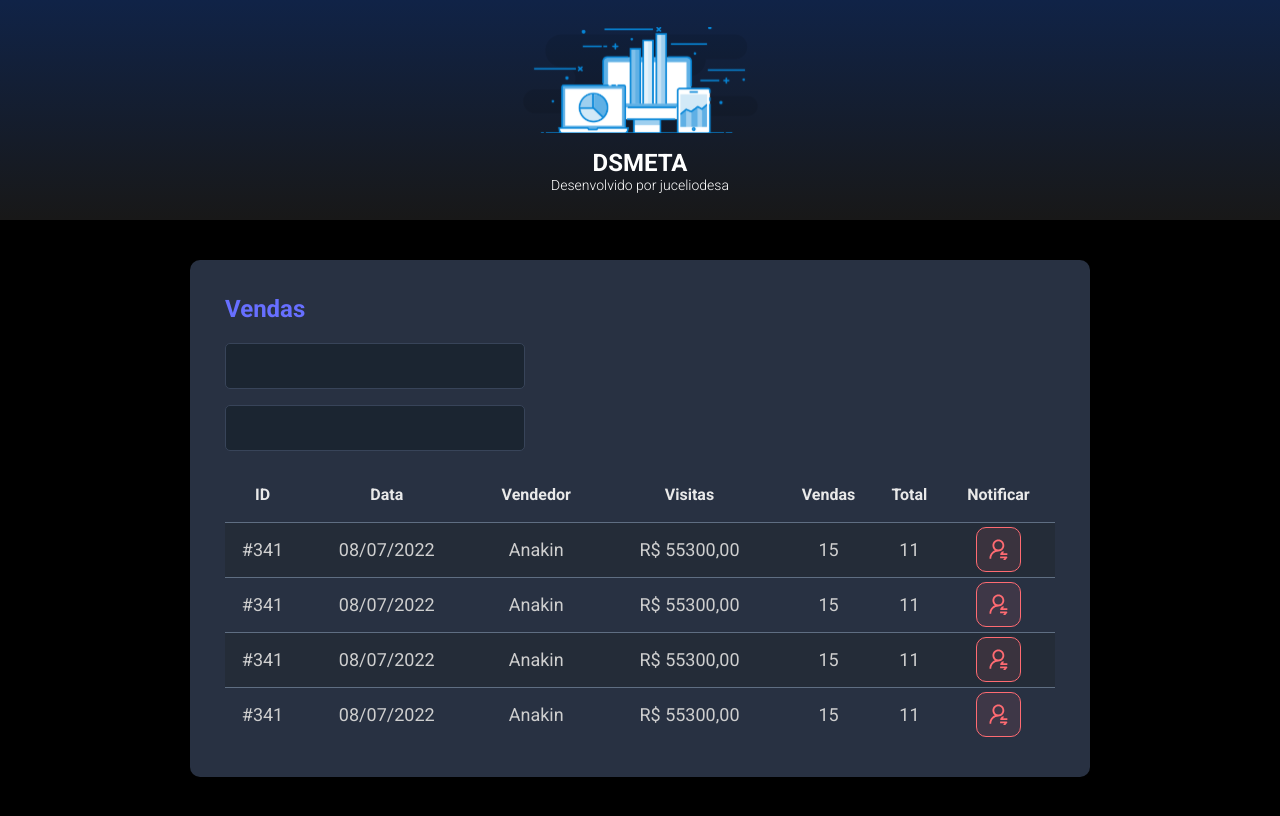
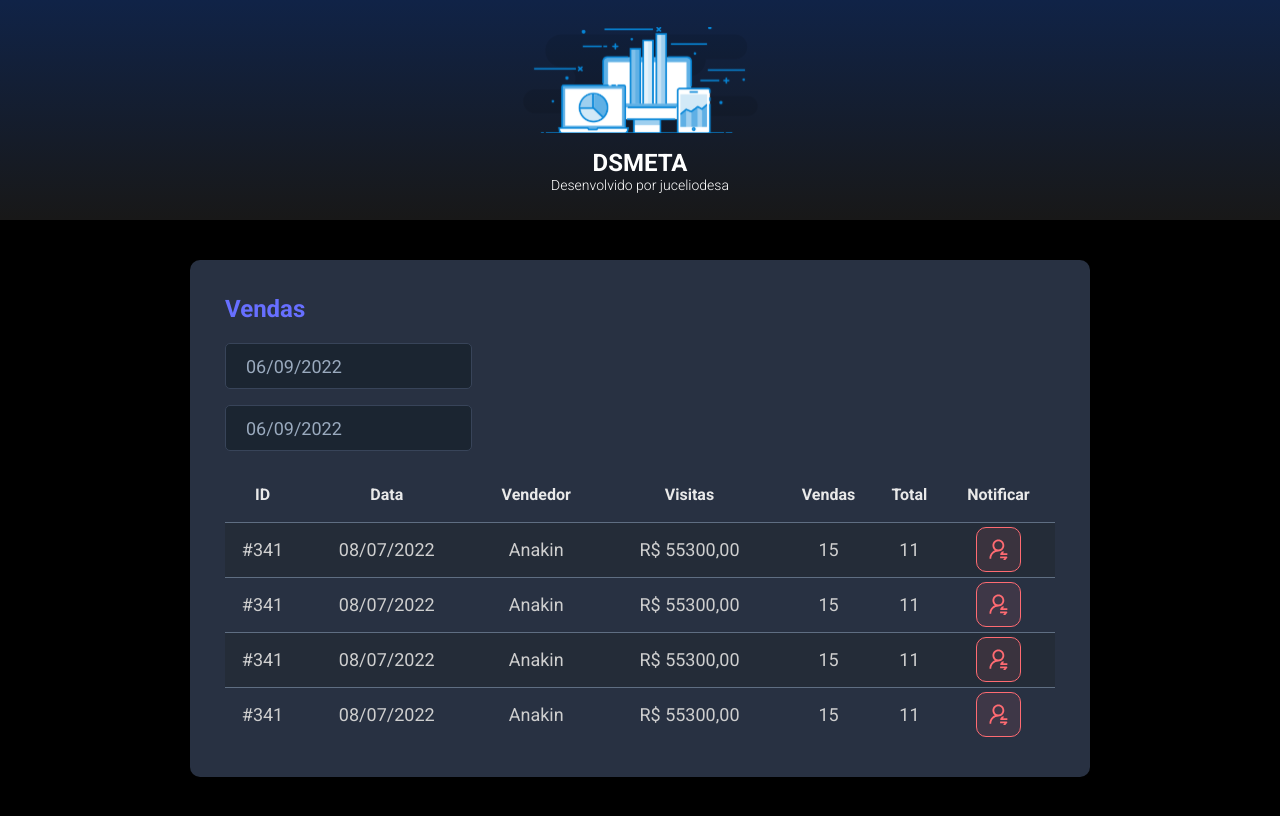
Before and after one commit to juceliodev/metavendas, a React (Vite) app in the folder frontend/: page / in a window 1280 px wide. Built offline with nearby package versions, Linux system fonts and the light colour scheme.

Commit message:
DatePicker

```diff
--- a/frontend/package.json
+++ b/frontend/package.json
@@ -9,7 +9,9 @@
     "preview": "vite preview"
   },
   "dependencies": {
+    "@types/react-datepicker": "4.4.2",
     "react": "^18.2.0",
+    "react-datepicker": "4.8.0",
     "react-dom": "^18.2.0"
   },
   "devDependencies": {
--- a/frontend/src/components/SalesCard/index.tsx
+++ b/frontend/src/components/SalesCard/index.tsx
@@ -1,3 +1,6 @@
+import DatePicker from "react-datepicker";
+import "react-datepicker/dist/react-datepicker.css";
+
 import NotificationButton from "../notificationButton";
 import "./style.css";
 
@@ -7,10 +10,20 @@
       <h2 className="dsmeta-sales-title">Vendas</h2>
       <div>
         <div className="dsmeta-form-control-container">
-          <input className="dsmeta-form-control" type="text" />
+          <DatePicker
+            selected={new Date()}
+            onChange={(date: Date) => {}}
+            className="dsmeta-form-control"
+            dateFormat="dd/MM/yyyy"
+          />
         </div>
         <div className="dsmeta-form-control-container">
-          <input className="dsmeta-form-control" type="text" name="" id="" />
+          <DatePicker
+            selected={new Date()}
+            onChange={(date: Date) => {}}
+            className="dsmeta-form-control"
+            dateFormat="dd/MM/yyyy"
+          />
         </div>
       </div>
 
@@ -76,7 +89,7 @@
               <td className="show992px">11</td>
               <td>
                 <div className="dsmeta-red-btn-container">
-                    <NotificationButton />
+                  <NotificationButton />
                 </div>
               </td>
             </tr>
```
Also changed, not shown: 1 other file (tests, documents, lock files or other folders).
